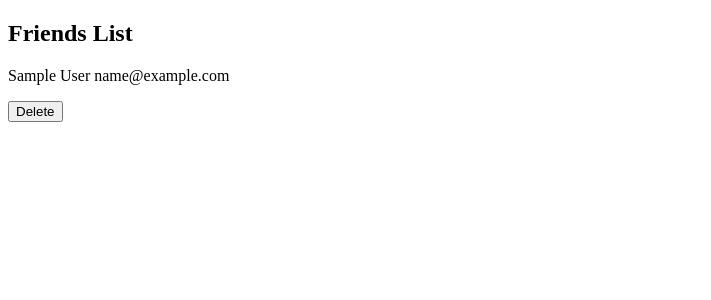
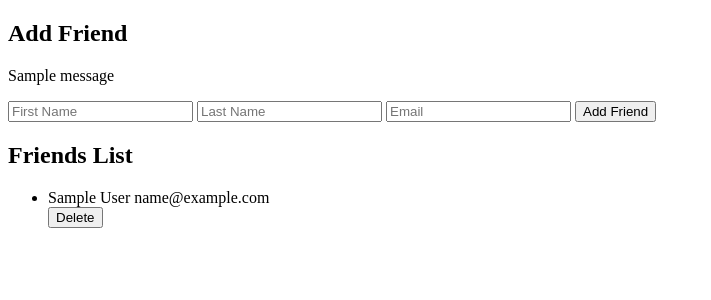
Before and after one commit to antcho92/full-friends, a Flask app: template templates/index.html in a window 1280 px wide. Shown: the top 300 px of the page, without its empty margins (0-711 px from the left). Run offline with Flask 2, Linux system fonts and the light colour scheme; the template is opened without the code that fills it: most values are stand-ins (such as "Sample title", 1, 10 or a date in 2020); one stand-in notice (Sample message) is shown.

Commit message:
Completed add friend and friend list funcitonality. working on delete

```diff
--- a/server.py
+++ b/server.py
@@ -2,20 +2,52 @@ from flask import Flask, render_template, request, redirect, flash
 # import the Connector function
 from mysqlconnection import MySQLConnector
 
-#import regex stuff
+# import regex stuff
 import re
 email_regex = re.compile(r'^[a-zA-Z0-9.+_-]+@[a-zA-Z0-9._-]+\.[a-zA-Z]+$')
 app = Flask(__name__)
 app.secret_key = "mysecretkey"
 
-#connect and store connection in mysql
+# connect and store connection in mysql
 mysql = MySQLConnector(app, 'full_friends')
+
 
 @app.route('/')
 def index():
     query = "SELECT * FROM friends"
     friends_list = mysql.query_db(query)
     return render_template('index.html', friends_list=friends_list)
+
+
+@app.route('/friends', methods=['POST'])
+def friends():
+    if len(request.form['email']) < 1 or len(request.form['first_name']) < 1 or len(request.form['last_name']) < 1:
+        flash("Please fill out all boxes!")
+    elif not email_regex.match(request.form['email']):
+        flash("Invalid Email Address!")
+    else:
+        query = "INSERT INTO friends (first_name, last_name, email, created_at) VALUES (:first_name, :last_name, :email, Now());"
+        data = {
+            'first_name': request.form['first_name'],
+            'last_name': request.form['last_name'],
+            'email': request.form['email']
+        }
+        mysql.query_db(query, data)
+    return redirect('/')
+
+@app.route('/friends/<id>/delete', methods=['POST'])
+def destry(id):
+    print(id)
+    query = "SELECT first_name, last_name FROM friends WHERE id=:id"
+    data = {
+        'id': id
+    }
+    friend = mysql.query_db(query, data)[0]
+    print(friend)
+    # flash('deleted {} {} from your database',format(friend.first_name, friend.last_name))
+    # query = "DELETE FROM friends WHERE id=:id"
+    # #mysql.query_db(query, data)
+    return redirect('/')
 
 # @app.route('/validate', methods=['POST'])
 # def validate_email():
--- a/templates/index.html
+++ b/templates/index.html
@@ -5,13 +5,33 @@
         <title>Full Friends</title>
     </head>
     <body>
+        <h2>Add Friend</h2>
+        {% with messages = get_flashed_messages() %}
+        {% if messages %}
+        {% for message in messages %}
+        <div>
+            <p>{{message}}</p>
+        </div>
+        {% endfor %}
+        {% endif %}
+        {% endwith %}
+        <form action="/friends" method="post">
+            <input type="text" name="first_name" value="" placeholder="First Name">
+            <input type="text" name="last_name" value="" placeholder="Last Name">
+            <input type="text" name="email" value="" placeholder="Email">
+            <input type="submit" name="Add Friend" value="Add Friend">
+        </form>
+
         <h2>Friends List</h2>
+        <ul>
         {% for friend in friends_list %}
-            <p>{{friend.first_name}} {{friend.last_name}}  {{friend.email}}</p>
-            <form action="/delete/:{{friend.id}}" method="post">
+            <li>{{friend.first_name}} {{friend.last_name}}  {{friend.email}}
+            <form action="/friends/{{friend.id}}/delete/" method="POST">
                 <input type="submit" name="delete" value="Delete">
             </form>
+            </li>
         {% endfor %}
+        </ul>
     </body>
 
 </html>
```
Also changed, not shown: templates/add_friend.html (deleted, +0 -25 lines).
